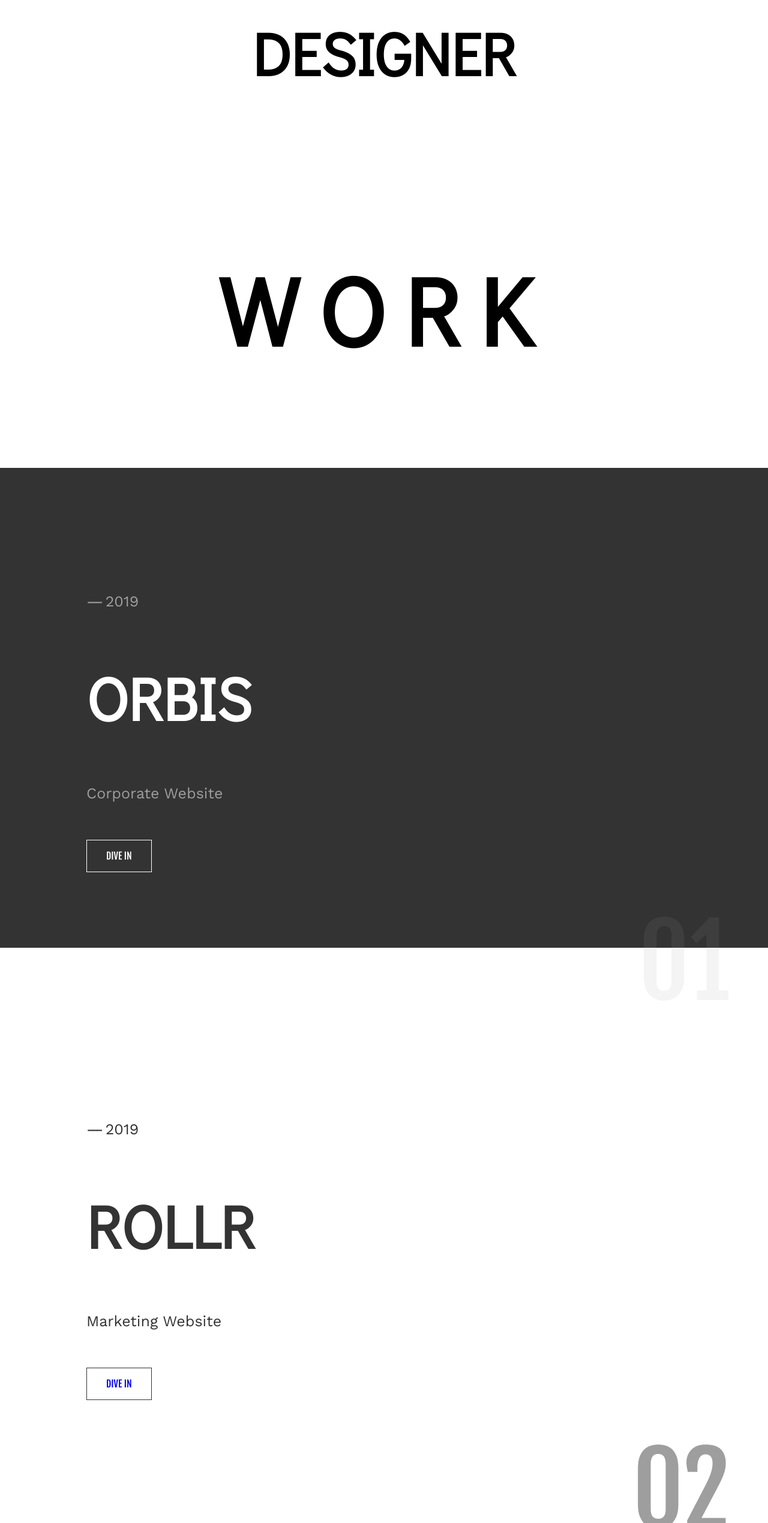
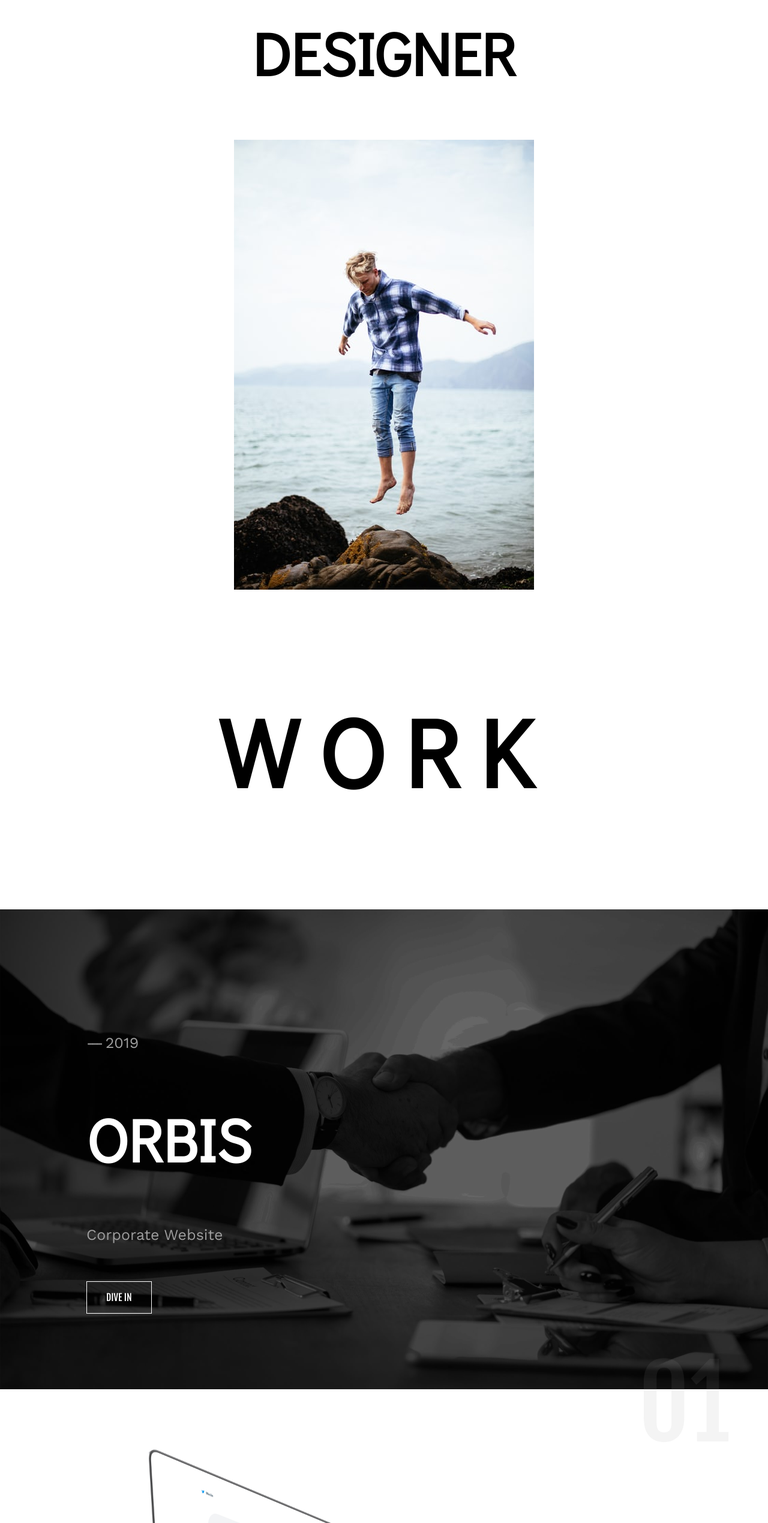
Before and after one commit to dh162245/13, a plain HTML site: page index.html in a window 1280 px wide. Shown: the part 261-2800 px from the top of the page at 60% size. Drawn offline with nearby package versions, Linux system fonts and the light colour scheme; the site is published under a folder, as on GitHub Pages, so addresses that start at the root find nothing.

Commit message:
update_2

```diff
--- a/assets/css/style.css
+++ b/assets/css/style.css
@@ -62,7 +62,7 @@ main section li{
 main section:nth-of-type(1){
     height: 100vh;
     width: 100vw;
-    background-image: url('/assets/img/portfolio2.jpg');
+    background-image: url('../img/portfolio2.jpg');
     background-size: cover;
     background-position: center;
     background-repeat: no-repeat;
@@ -127,7 +127,7 @@ span{
 main section:nth-of-type(2){
     width: 100vw;
     height: 120vh;
-    background: url('/assets/img/portfolio3.png') no-repeat center/cover;
+    background: url('../img/portfolio3.png') no-repeat center/cover;
 }
 
 
@@ -184,7 +184,7 @@ main section:nth-of-type(2) a:hover + p{
 main section:nth-of-type(3){
     height: 100vh;
     width: 100vw;
-    background-image: url('/assets/img/portfolio4.jpg');
+    background-image: url('../img/portfolio4.jpg');
     background-size: cover;
     background-position: center;
     background-repeat: no-repeat;
@@ -245,7 +245,7 @@ main section:nth-of-type(3) a:hover + p{
 main section:nth-of-type(4){
     width: 100vw;
     height: 120vh;
-    background: url('/assets/img/portfolio5.png') no-repeat center/cover;
+    background: url('../img/portfolio5.png') no-repeat center/cover;
 }
 
 
--- a/index.html
+++ b/index.html
@@ -12,7 +12,7 @@
         <article>
         <p>Super Portfolio of</p>
         <h1>Digital Designer</h1>
-        <img src="/assets/img/portfolio1.jpeg" alt="">
+        <img src="assets/img/portfolio1.jpeg" alt="">
     </article>
     </header>
     <main>
```
